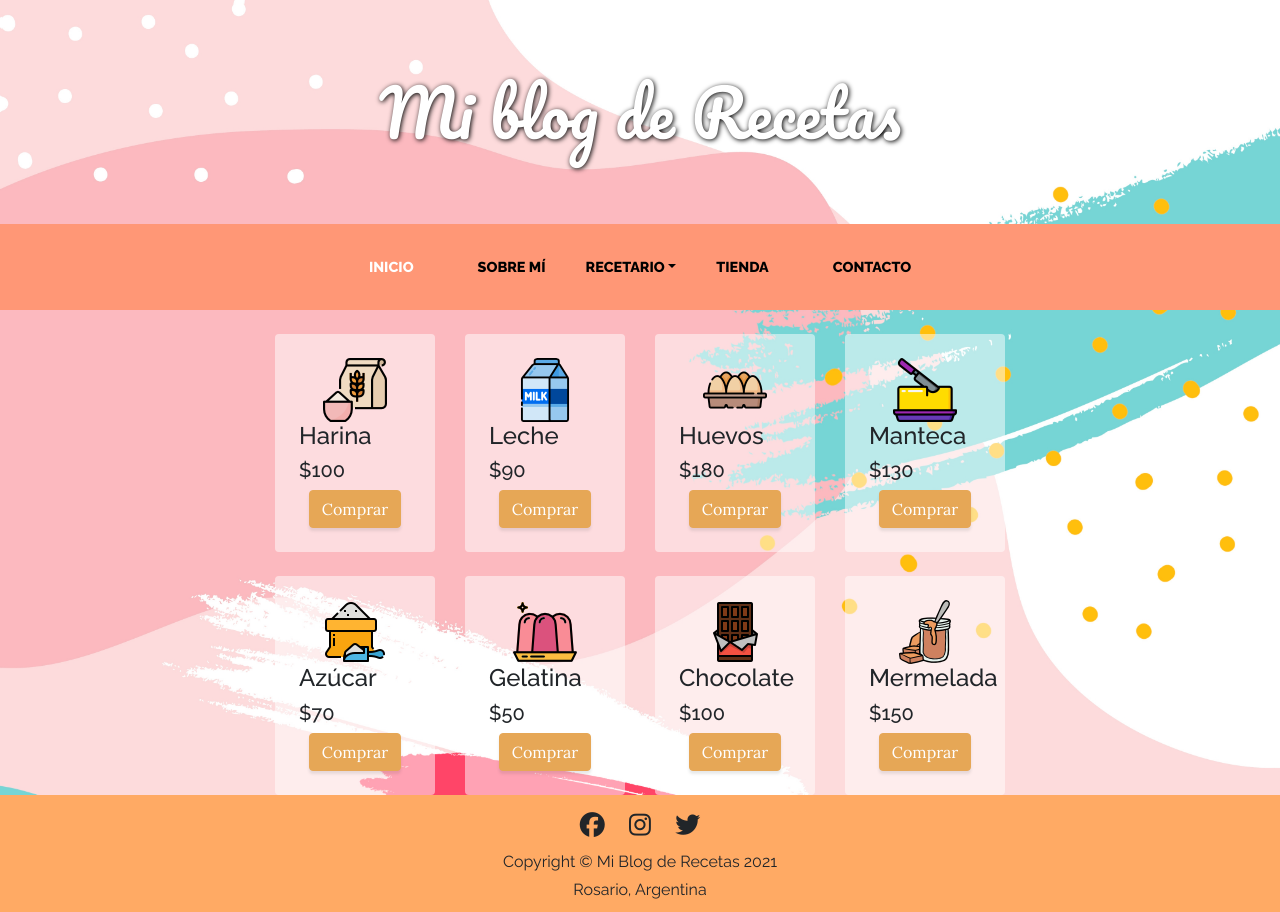
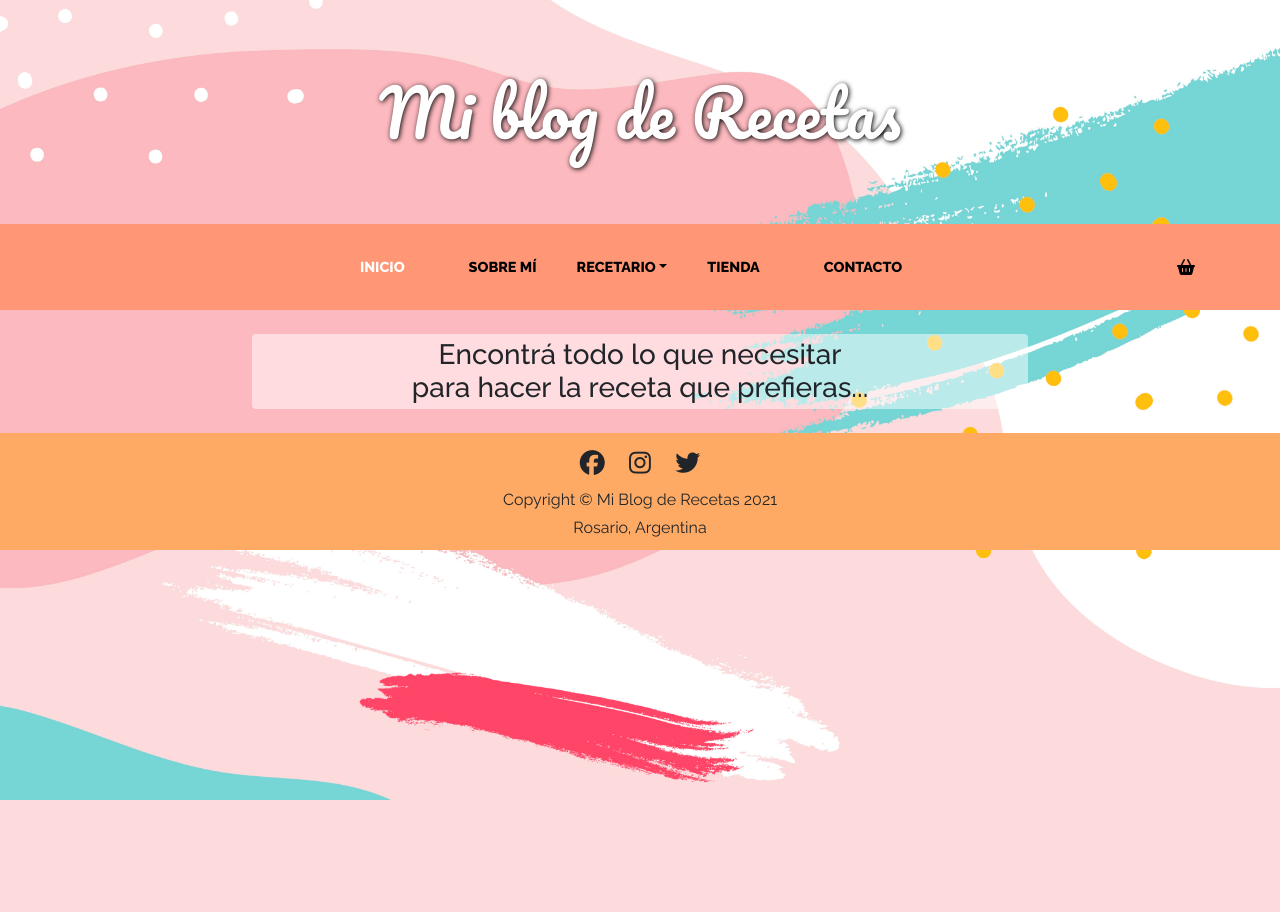
Before and after one commit to OrnellaSablic/blog_recetas, a PHP site: page /tienda.php in a window 1280 px wide. After the commit the page ends 800 px from the top, so only its background shows below. Run offline with PHP 8.4, Linux system fonts and the light colour scheme; data that the repository does not hold is empty; some libraries are stand-ins or nearby versions.

Commit message:
creacion de vista carrito

```diff
--- a/modelo/modelo.php
+++ b/modelo/modelo.php
@@ -7,16 +7,16 @@ ini_set('display_errors', 1);
 
 $conexion = mysqli_connect('localhost', 'root', '', 'blog_recetas');
 
-$query = "SELECT * FROM recetas";
+$query = "SELECT * FROM productos";
 
 $resultado = $conexion->query($query);
 
-$recetas = mysqli_fetch_all($resultado, MYSQLI_ASSOC);
+$productos = mysqli_fetch_all($resultado, MYSQLI_ASSOC);
 
 mysqli_close($conexion);
 
 
-return $recetas;
+return $productos;
 
 
 }
--- a/tienda.php
+++ b/tienda.php
@@ -1,55 +1,38 @@
 <?php
 
   require('vistas/header.php');
+  require('modelo/modelo.php');
+
+  $productos = traer_todo();
 
 ?>
+	  <div class="row mx-auto text-center">
+        <div class="col-lg-8 mx-auto">
+          <h3 class="m-4 p-1 rounded bg-faded">Encontrá todo lo que necesitar <br> para hacer la receta que prefieras...</h3>
+        </div>
+    </div>
 
+  <div class="row container card-group">
+     <?php foreach($productos as $producto){?>
+		<div class=" align-items-end">
 
-        <div class="row container card-group justify-content-center">
-		<div class=" align-items-end">
-            <div class="col-xl-3 col-6 mt-4">
+            <div class="col-xl-3 col-2 m-3">
             	<div class="bg-faded rounded producto text-center p-4">
-                 	<img src="img/harina.png" />
-                 	<h4 class="text-left">Harina</h4>
-                 	<h5 class="text-left">$100</h5>
-                 	<button class="btn btn-primary">Comprar</button>
-             	</div>
-             </div>
- 		</div>
-       <div class="align-items-end">
-             <div class="col-xl-3 col-6 mt-4">
-                <div class="bg-faded rounded producto text-center p-4">
-                      <img src="img/leche.png" />
-                      <h4 class="text-left">Leche</h4>
-                      <h5 class="text-left">$90</h5>
-                      <button class="btn btn-primary">Comprar</button>
-                </div>
-             </div>
-       </div>
-       <div class="align-items-end">
-             <div class="col-xl-3 col-6 mt-4">
-                <div class="bg-faded rounded producto text-center p-4">
-                      <img src="img/huevos.png" />
-                      <h4 class="text-left">Huevos</h4>
-                      <h5 class="text-left">$180</h5>
-                      <button class="btn btn-primary">Comprar</button>
-                </div>
-             </div>
-       </div>
-       <div class="align-items-end">
-            <div class="col-xl-3 col-6 mt-4">
-            	<div class="bg-faded rounded producto text-center p-4">
-                 	<img src="img/manteca.png" />
-                 	<h4 class="text-left">Manteca</h4>
-                 	<h5 class="text-left">$130</h5>
+                 	<img src="img/<?php echo $producto['imagen'];?>.png" />
+                 	<h4 class="text-left"><?php echo $producto['nombre'];?></h4>
+                 	<h5 class="text-left">$<?php echo $producto['precio'];?></h5>
                  	<button class="btn btn-primary">Comprar</button>
              	</div>
              </div>
 
  		</div>
-        </div>
-        <div class="row container card-group justify-content-center">
-		<div class="align-items-end">
+      <?php }?>
+  </div>
+
+
+
+  <!--<div class="row container card-group justify-content-center">
+		    <div class="align-items-end">
             <div class="col-xl-3 col-6 mt-4">
             	<div class="bg-faded rounded producto text-center p-4">
                  	<img src="img/azucar.png" />
@@ -58,7 +41,7 @@
                  	<button class="btn btn-primary">Comprar</button>
              	</div>
              </div>
- 		</div>
+ 		   </div>
        <div class="align-items-end">
              <div class="col-xl-3 col-6 mt-4">
                 <div class="bg-faded rounded producto text-center p-4">
@@ -88,9 +71,8 @@
                  	<button class="btn btn-primary">Comprar</button>
              	</div>
              </div>
-
- 		</div>
-        </div>
+ 		   </div>
+    </div>-->
 
 
 <?php
--- a/vistas/header.php
+++ b/vistas/header.php
@@ -66,6 +66,10 @@
             <a class="nav-link text-uppercase text-expanded" href="contacto.php">Contacto</a>
           </li>
         </ul>
+ <span>
+    <a href="carrito.php"><i class="fas fa-shopping-basket" style="color: rgb(0 0 0);"></i></a>
+  </span>
+
       </div>
     </div>
   </nav>
```
Also changed, not shown: carrito.php (added, +13 -0 lines).
